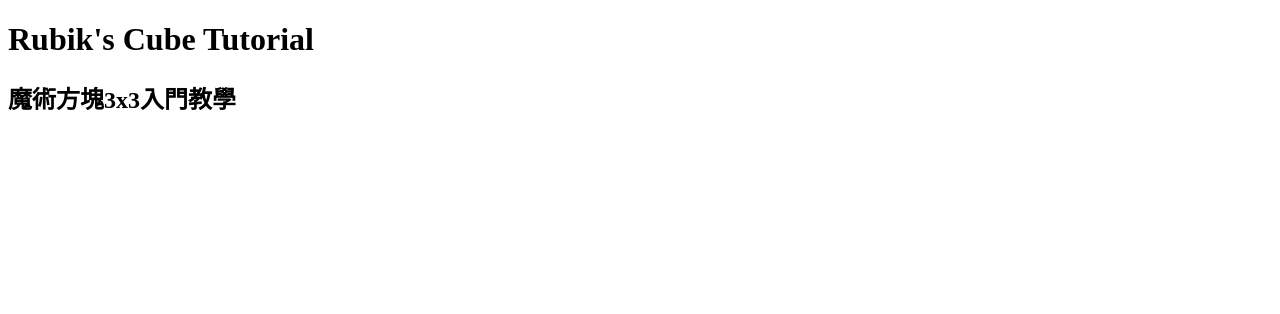
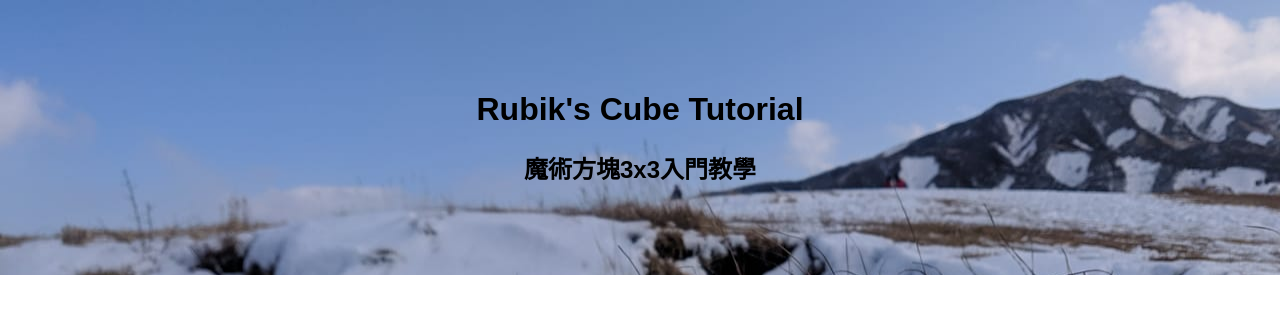
Before and after one commit to aoaaceai/ricky9667.github.io, a plain HTML site: page index.html in a window 1280 px wide. Drawn offline with Linux system fonts and the light colour scheme.

Commit message:
so many bugs

```diff
--- a/index.html
+++ b/index.html
@@ -1,6 +1,6 @@
 <!DOCTYPE html>
 <html>
-  <link href="style.css" rel="stylesheet" type="test/css">
+  <link href="./style.css" rel="stylesheet" type="text/css">
   <head>
     <title>Rubik's Cube Tutorial - HUSH Cubing</title>
   </head>
--- a/style.css
+++ b/style.css
@@ -1,3 +1,8 @@
+body {
+    font-family: Arial, Helvetica, sans-serif;
+    margin: 0;
+}
+
 .header {
     background-color: #06D6A0;
     background-image: url("background_image.jpg");
```
Also changed, not shown: 1 other file.
